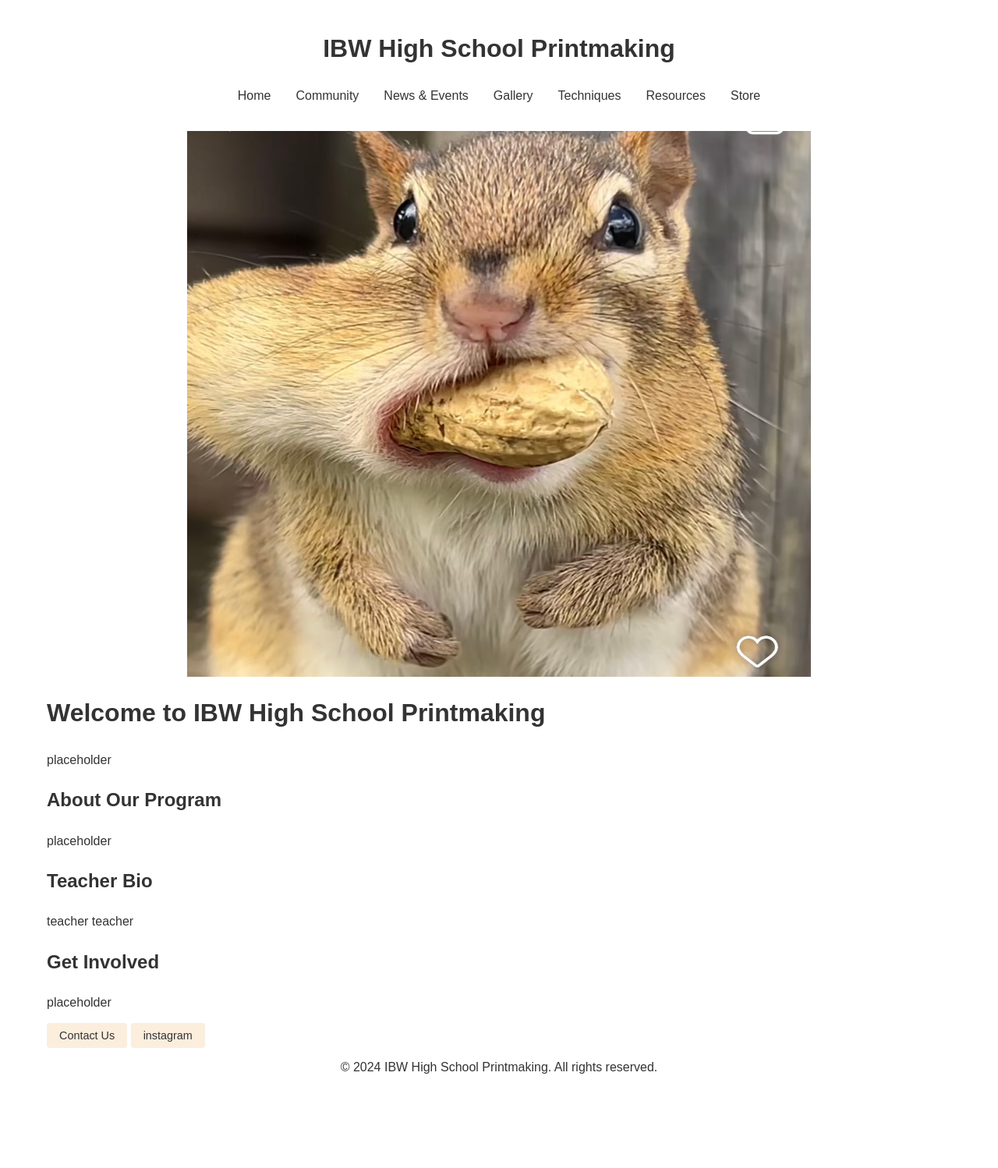
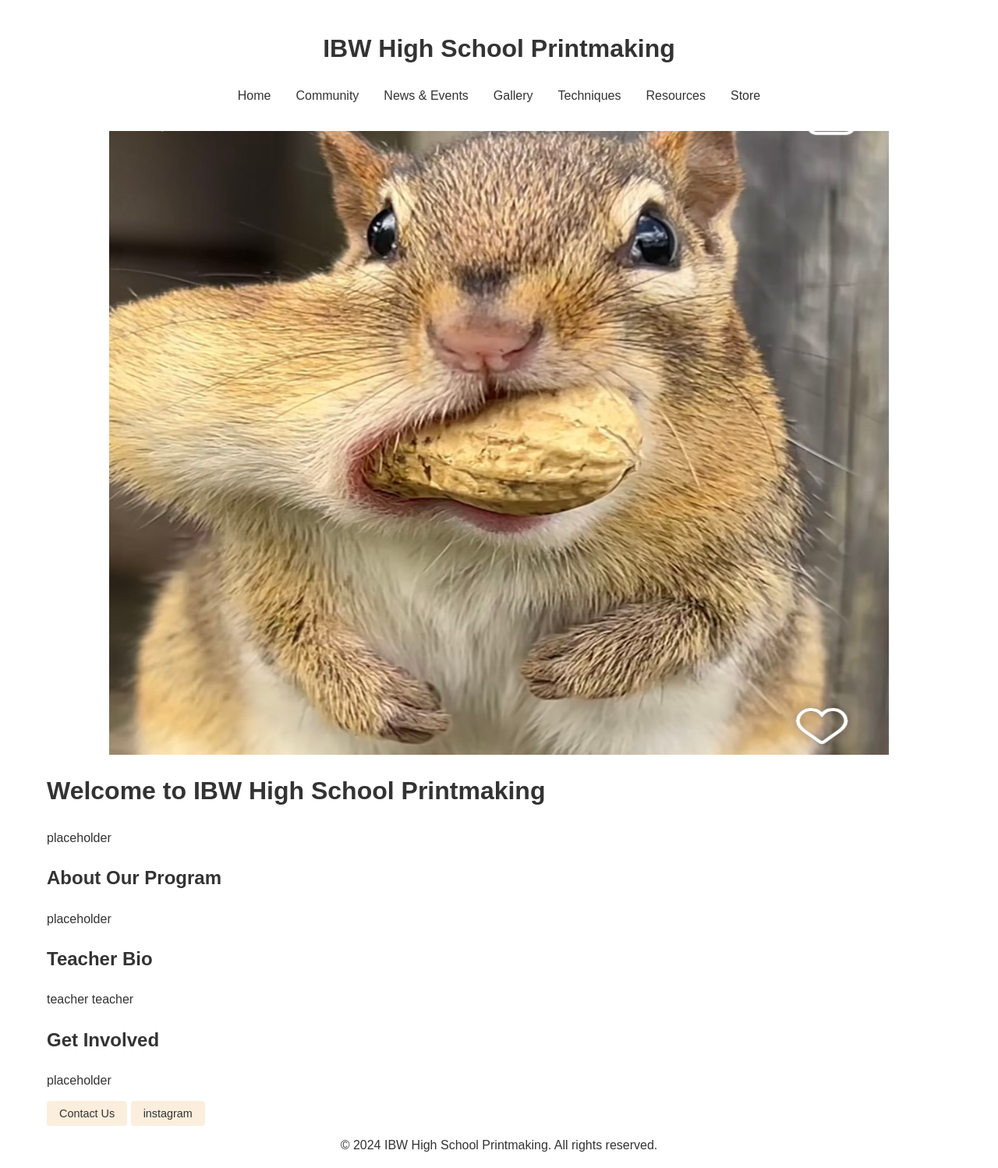
Before and after one commit to IBWPrintmaking/IBWPrintmaking.github.io, a Jekyll site: the page built from index.html, in a window 1280 px wide. Shown: the whole page at 78% size. Built offline with Jekyll 4.4.1, drawn with Linux system fonts in a browser that asks for light colours; before the commit the page ends 1398 px from its top, so only the background shows below that.

Commit message:
resize img

```diff
--- a/index.html
+++ b/index.html
@@ -10,7 +10,7 @@ title: Home
 
   <body>
 
-    <img src="assets/designs/IMG_5797.JPG" alt="alternatetext" style="width:800px;height:700px;" class="center">
+    <img src="assets/designs/IMG_5797.JPG" alt="alternatetext" style="width:1000px;height:800px;" class="center">
 
     <h1>Welcome to IBW High School Printmaking</h1>
     <p>placeholder</p>
```
